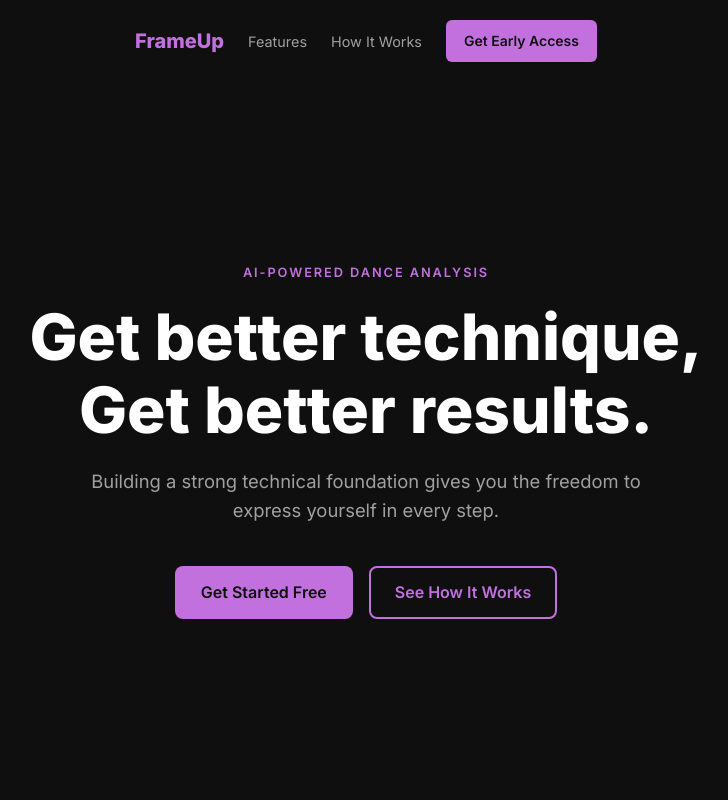
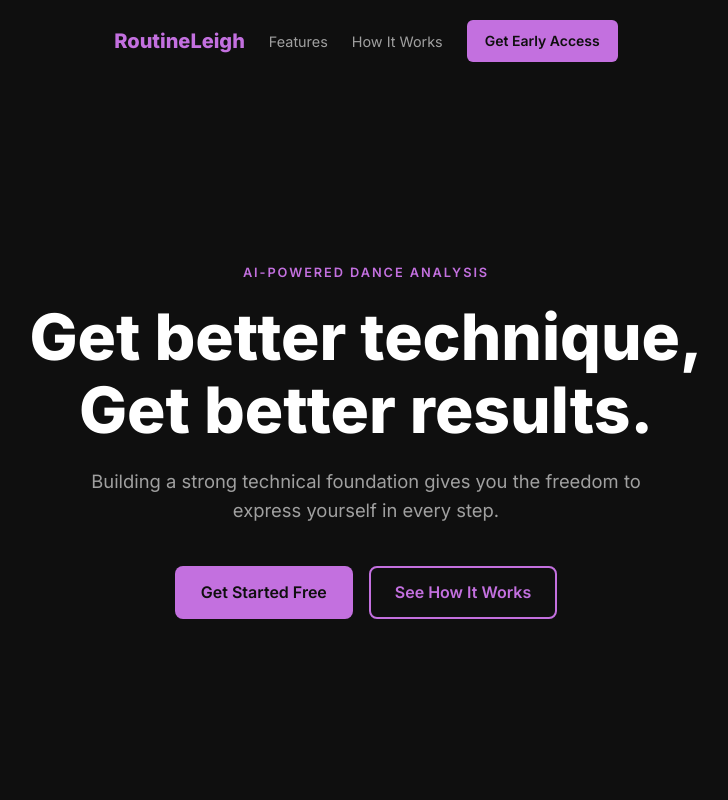
Before and after one commit to Bentalizac/dance_analysis_marketing_page, a React (Vite) app: page / in a window 1280 px wide. Shown: the top 800 px of the page, without its empty margins (274-1002 px from the left). Built offline with nearby package versions, Linux system fonts and the light colour scheme.

Commit message:
Warcrimes

```diff
--- a/src/config.ts
+++ b/src/config.ts
@@ -1 +1 @@
-export const PRODUCT_NAME = "FrameUp";
+export const PRODUCT_NAME = "RoutineLeigh";
```
Also changed, not shown: 1 other file (tests, documents, lock files or other folders).
